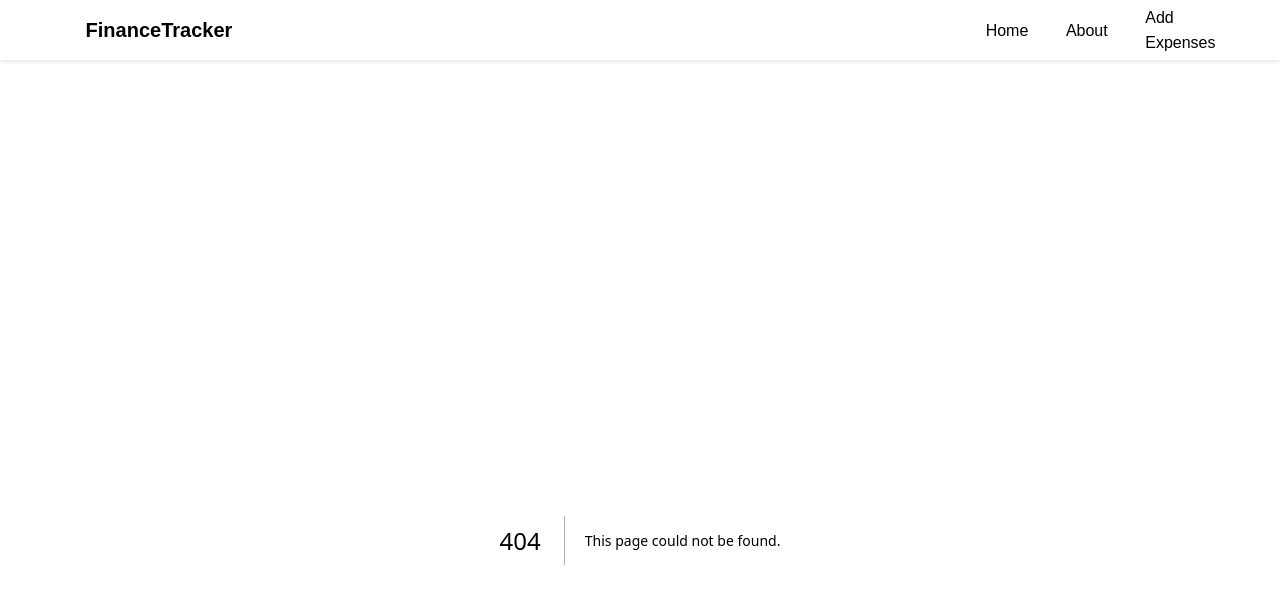
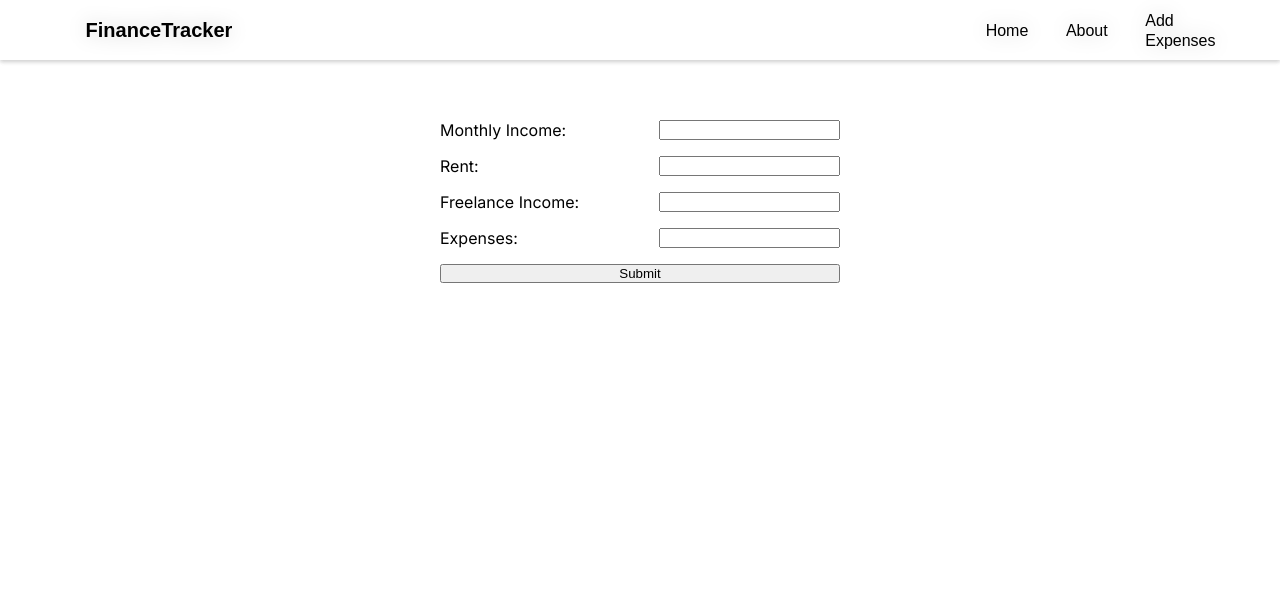
Before and after one commit to chrisxsolo/expensetracker, a Next.js app: page /expenses in a window 1280 px wide. Before the commit this address had no page. Shown: the top 604 px of the page. Built offline with nearby package versions, Linux system fonts and the light colour scheme.

Commit message:
added database

```diff
--- a/app/Navbar.js
+++ b/app/Navbar.js
@@ -97,7 +97,7 @@ const NavbarComponent = () => {
                     </Link>
                 </NavLink>
                 <NavLink>
-                    <Link href="/contact">
+                    <Link href="/expenses">
                         <LinkText>Add Expenses</LinkText>
                     </Link>
                 </NavLink>
--- /dev/null
+++ b/app/expenses/expenses.module.css
@@ -0,0 +1,16 @@
+.form {
+    display: flex;
+    flex-direction: column;
+    max-width: 400px;
+    margin: 0 auto;
+  }
+
+  .form label {
+    display: flex;
+    justify-content: space-between;
+    margin-bottom: 1rem;
+  }
+
+  .form input {
+    margin-left: 1rem;
+  }
--- /dev/null
+++ b/app/expenses/page.js
@@ -0,0 +1,60 @@
+// pages/expenses.js
+"use client";
+import { useState } from 'react'
+import Navbar from '../Navbar'
+import styles from './expenses.module.css'
+
+const Expenses = () => {
+  const [income, setIncome] = useState('')
+  const [rent, setRent] = useState('')
+  const [freelanceIncome, setFreelanceIncome] = useState('')
+  const [expenses, setExpenses] = useState('')
+
+  const handleSubmit = (event) => {
+    event.preventDefault()
+    // handle form submission
+  }
+
+  return (
+    <div>
+      <Navbar />
+      <form onSubmit={handleSubmit} className={styles.form}>
+        <label>
+          Monthly Income:
+          <input
+            type="number"
+            value={income}
+            onChange={(event) => setIncome(event.target.value)}
+          />
+        </label>
+        <label>
+          Rent:
+          <input
+            type="number"
+            value={rent}
+            onChange={(event) => setRent(event.target.value)}
+          />
+        </label>
+        <label>
+          Freelance Income:
+          <input
+            type="number"
+            value={freelanceIncome}
+            onChange={(event) => setFreelanceIncome(event.target.value)}
+          />
+        </label>
+        <label>
+          Expenses:
+          <input
+            type="number"
+            value={expenses}
+            onChange={(event) => setExpenses(event.target.value)}
+          />
+        </label>
+        <button type="submit">Submit</button>
+      </form>
+    </div>
+  )
+}
+
+export default Expenses
--- a/app/globals.css
+++ b/app/globals.css
@@ -1,8 +1,7 @@
-@tailwind base;
-@tailwind components;
-@tailwind utilities;
+
 
 * {
+  box-sizing: border-box;
   padding: 0;
   margin: 0;
 }
@@ -11,15 +10,9 @@ html,
 body {
   max-width: 100vw;
   overflow-x: hidden;
-  padding-top: 70px;
+  padding-top: 60px;
 
 }
-
-a {
-  color: inherit;
+a{
   text-decoration: none;
 }
-
-.page-mask {
-
-}
--- a/app/layout.js
+++ b/app/layout.js
@@ -1,18 +1,15 @@
+import './globals.css'
 import { Inter } from 'next/font/google'
 import Navbar from './Navbar'
-import "./globals.css"
 
-export default function RootLayout({children}){
+const inter = Inter({ subsets: ['latin'] })
+export default function RootLayout({ children }) {
   return (
-    <html lang = "en">
-    <head>
-      <title>Next 13 Demo</title>
-      <meta name ="description" content= "Generated by create next app"/>
-    </head>
-    <body>
-      <Navbar />
-      <div>{children}</div>
-    </body>
+    <html lang="en">
+      <body className={inter.className}>
+        <Navbar />
+        <div className="main-content">{children}</div>
+      </body>
     </html>
-  );
+  )
 }
--- a/app/page.js
+++ b/app/page.js
@@ -1,46 +1,58 @@
+// pages/page.js
 "use client";
-import React from 'react';
+import Navbar from './Navbar';
 import styled from 'styled-components';
+import Image from 'next/image'
+import { useState, useEffect } from 'react'
 
-const FlexContainer = styled.div`
+const MainContent = styled.div`
+  margin-top: 100px;
   display: flex;
-  flex-direction: row;
-  gap: 15rem;
-  justify-content: center;
+  flex-direction: column;
   align-items: center;
-  text-align: center;
-  height: 100vh;
-
+  font-family: 'Mulish', sans-serif;
 `;
 
-const FlexItem = styled.div`
-  text-align: center;
-  height: 100%;
+const Flexbox = styled.div`
   display: flex;
-  align-items: center;
-  justify-content: center;
-`;
-
-const Image = styled.img`
-  max-width: 100%;
-  max-height: 100%;
-`;
-
-const SpendingLimit = styled(FlexItem)`
-  font-size: 24px;
-  font-family: "Poppins", sans-serif;
+  margin-top: 10%;
+  justify-content: space-between;
+  gap: 20%;
 `;
 
 const Home = () => {
-  const spendingLimit = 1000;
+  const [data, setData] = useState([])
+
+  useEffect(() => {
+    async function fetchData() {
+      const res = await fetch('/api/data')
+      const data = await res.json()
+      setData(data)
+    }
+    fetchData()
+  }, [])
 
   return (
-    <FlexContainer>
-      <FlexItem>
-        <Image src="./finance.png" alt="Image" />
-      </FlexItem>
-      <SpendingLimit>{spendingLimit}</SpendingLimit>
-    </FlexContainer>
+    <div>
+      <Navbar />
+      <MainContent>
+        <h1>Expense Tracker</h1>
+        <Flexbox>
+          <div>
+            <Image src="/finance.png" alt="image" width={200} height={200} />
+          </div>
+          <div style={{ display: 'flex', justifyContent: 'center', alignItems: 'center' }}>
+            <p>Money able to spend: $100</p>
+            {/* Render the data from your PostgreSQL database here */}
+            {data.map((item) => (
+              <div key={item.id}>
+                {item.expenses}
+              </div>
+            ))}
+          </div>
+        </Flexbox>
+      </MainContent>
+    </div>
   );
 };
 
--- a/app/page.module.css
+++ /dev/null
@@ -1,3 +0,0 @@
-.main-content {
-  margin-top: 60px;
-}
--- a/package.json
+++ b/package.json
@@ -13,7 +13,7 @@
     "auth": "^0.0.9",
     "eslint": "8.42.0",
     "eslint-config-next": "13.4.5",
-    "next": "^13.4.6",
+    "next": "^13.4.7",
     "react": "18.2.0",
     "react-dom": "18.2.0",
     "styled-components": "^6.0.0-rc.3"
--- /dev/null
+++ b/pages/api/data.js
@@ -0,0 +1,9 @@
+// pages/api/data.js
+import { PrismaClient } from '@prisma/client'
+
+const prisma = new PrismaClient()
+
+export default async function handler(req, res) {
+  const data = await prisma.budget.findMany()
+  res.status(200).json(data)
+}
--- /dev/null
+++ b/pages/api/index.js
@@ -0,0 +1,13 @@
+import prisma from '../../../lib/prisma'
+
+export default async function handle(req, res) {
+    const { title, content, published } = req.body;
+    const result = await prisma.post.create({
+        data: {
+            title: title,
+            content: content,
+            published: published
+        },
+    });
+    res.json(result);
+}
```
Also changed, not shown: app/components/Page.module.css (added, +21 -0 lines), 1 other file (tests, documents, lock files or other folders).
